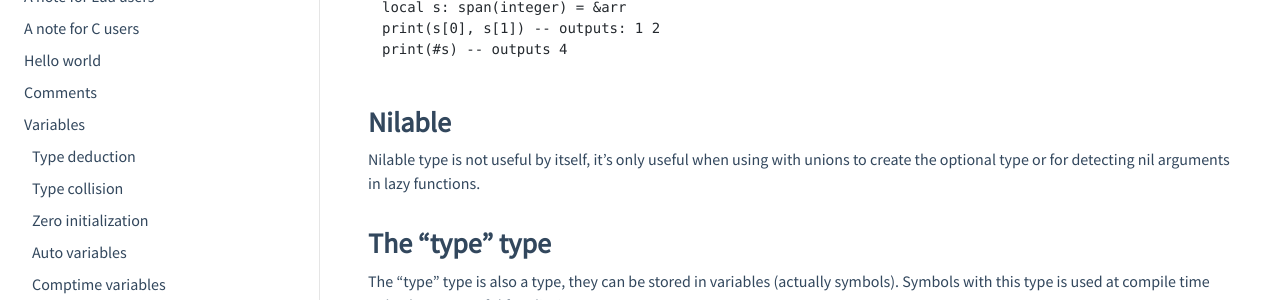
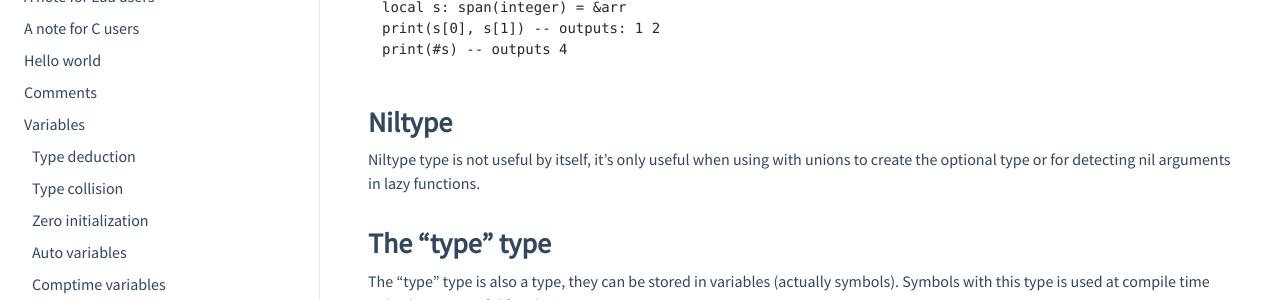
Before and after one commit to edubart/nelua-lang, a Jekyll site: the page built from docs/pages/overview.md, in a window 1280 px wide and 900 px high, scrolled down 11291 px. Shown: the part 156-456 px from the top of the window. Built offline with Jekyll 4.4.1, drawn with Linux system fonts in a browser that asks for light colours; nearby versions of some CDN libraries.

Commit message:
Rename `nilable` type to `niltype` to avoid confusion

````diff
--- a/docs/pages/overview.md
+++ b/docs/pages/overview.md
@@ -577,9 +577,9 @@ print(s[0], s[1]) -- outputs: 1 2
 print(#s) -- outputs 4
 ```
 
-### Nilable
+### Niltype
 
-Nilable type is not useful by itself, it's only useful when using with unions to create the
+Niltype type is not useful by itself, it's only useful when using with unions to create the
 optional type or for detecting nil arguments in lazy functions.
 
 ### The "type" type
````
Also changed, not shown: docs/pages/draft.md (+3 -3 lines), 14 other files.
